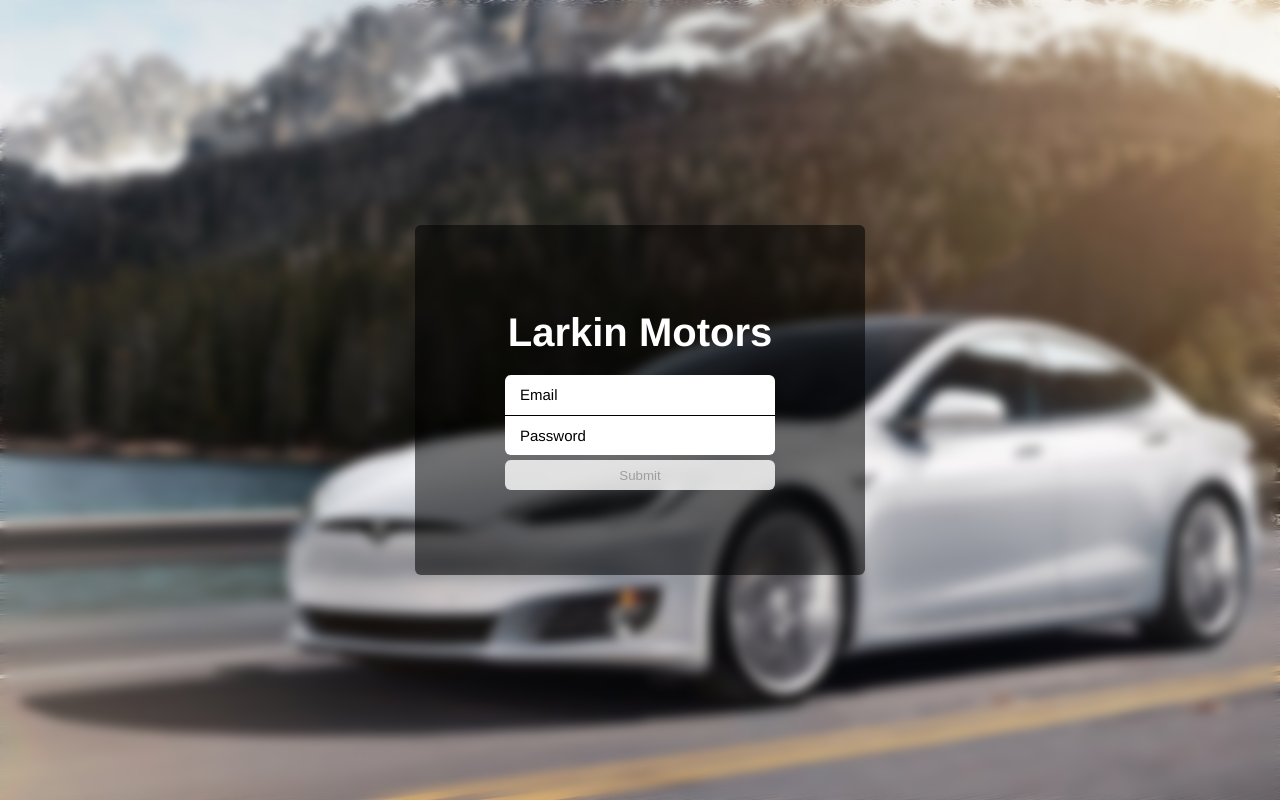
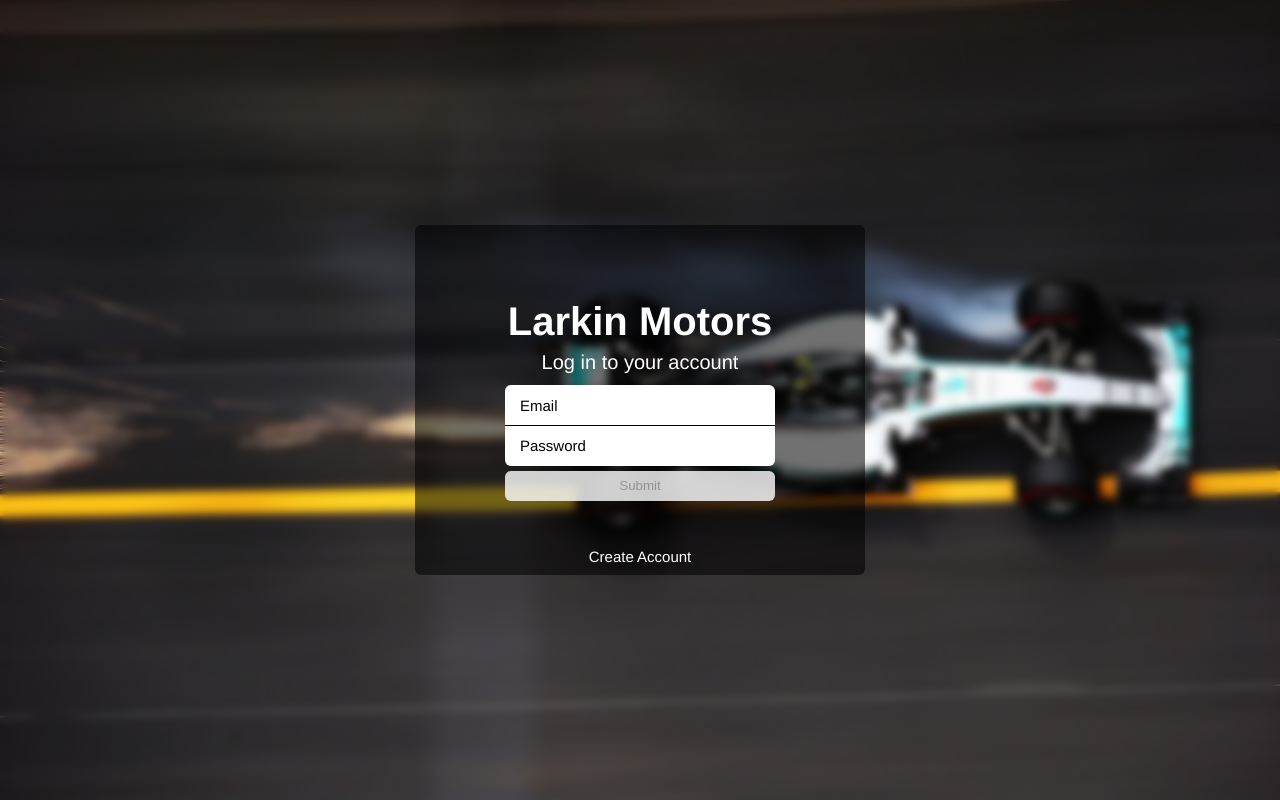
Before and after one commit to neirbonhoj/jobsite, a React (Create React App) app: page / in a window 1280 px wide. Built offline with nearby package versions, Linux system fonts and the light colour scheme.

Commit message:
changes to styling

```diff
--- a/src/css/Landing.css
+++ b/src/css/Landing.css
@@ -1,6 +1,6 @@
 .landing-background{
     min-height: 100vh;
-    background-image: url('../assets/tesla-background.jpg');
+    background-image: url('../assets/f1-background.jpg');
     background-size: cover;
 }
 
@@ -9,8 +9,8 @@
     min-height: 100vh;
 
     background: rgba(255, 255, 255, 0.01);
-    backdrop-filter: blur(6px);
-    -webkit-backdrop-filter: blur(8px);
+    backdrop-filter: blur(4px);
+    -webkit-backdrop-filter: blur(4px);
 }
 
 .landing-container{
@@ -57,11 +57,20 @@
 
 .landing-title{
     margin-top: 0;
-    margin-bottom: 25px;
+    padding: 0;
     color: white;
     font-family: 'Helvetica Neue', sans-serif;
     font-size: 40px;
     align-self: center;
+}
+
+.landing-subtitle{
+    margin-top: -20px;
+    color: white;
+    font-family: 'Helvetica Neue', sans-serif;
+    font-size: 20px;
+    align-self: center;
+    font-weight: normal;
 }
 
 .email-input-container{
@@ -97,7 +106,7 @@
     outline: none;
     font: 15px Helvetica Neue, sans-serif;
     background: rgba(255,255,255,1);
-    padding: 10px 40px 10px 15px;
+    padding: 10px 10px 10px 15px;
     border: none;
     border-radius: 6px;
 }
@@ -162,6 +171,24 @@
     background-color: rgba(255,255,255,0.8);
 }
 
+.create-account-link{
+    position: absolute;
+    align-self: center;
+    top: calc(100% - 10px);
+    transform: translateY(-100%);
+
+    margin: 0;
+    padding: 0;
+
+    color: white;
+    font: 15px Helvetica Neue, sans-serif;
+}
+
+.create-account-link:hover{
+    cursor: pointer;
+    text-decoration: underline;
+}
+
 @keyframes loading-icon-anim {
     0% {
         transform: rotate(0deg);
--- a/src/pages/Landing.js
+++ b/src/pages/Landing.js
@@ -110,12 +110,15 @@ class Landing extends Component {
       containerClasses.push('processing')
     }
 
+    let pageStatus = 'Log in to your account'
+
     return (
       <div className='landing-background'>
         <div className='blur'>
           <div className={containerClasses.join(' ')}>
             <div className='login-form-container'>
               <h1 className='landing-title'>Larkin Motors</h1>
+              <h2 className='landing-subtitle'>{pageStatus}</h2>
               <div className='email-input-container'>
                 <input id='email-input' className={emailInputClasses.join(' ')} type='text' name='landing_login_email' onChange={this.onInputChange} onKeyDown={this.handleKeyDown} placeholder='Email'/>
               </div>
@@ -124,6 +127,7 @@ class Landing extends Component {
               </div>
               <button className={submitButtonClasses.join(' ')} disabled={!validEmail || !validPassword} onClick={this.onLogin}>Submit</button>
             </div>
+            <h2 className='create-account-link'>Create Account</h2>
           </div>
         </div>
       </div>
```
